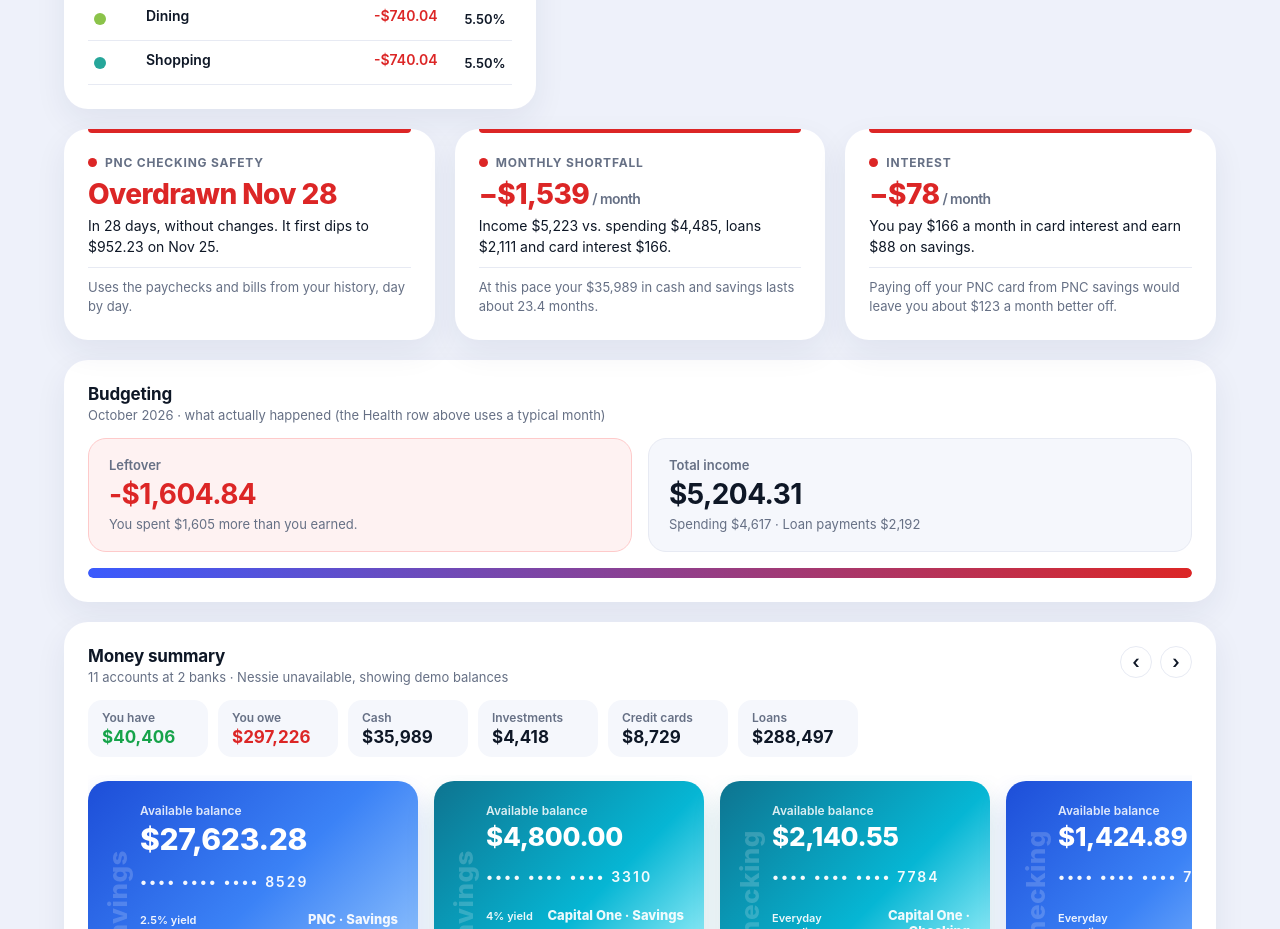
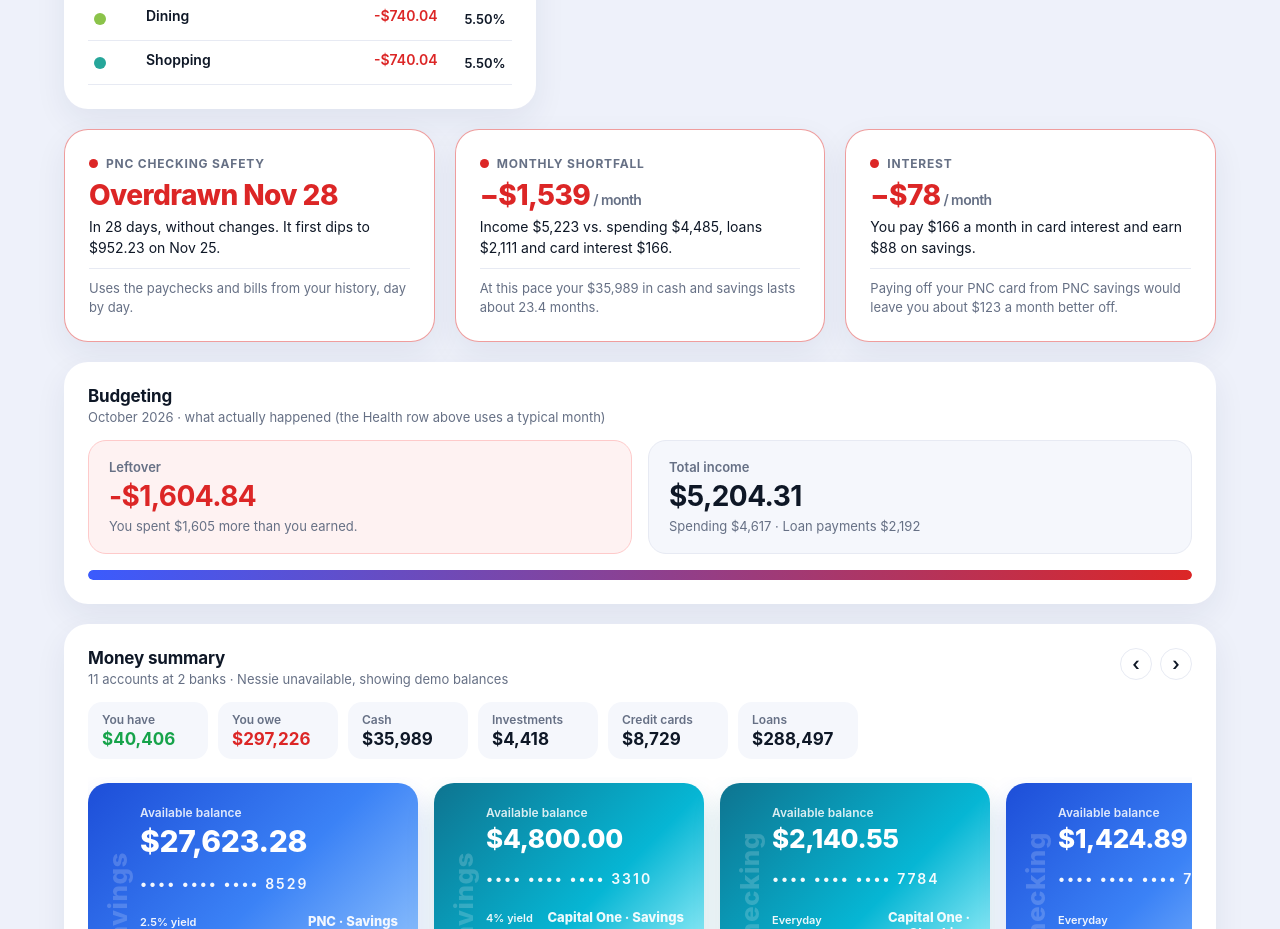
Before and after one commit to BarrettFulwiler/Foresight_HackUTDZeroDay, a Next.js app: page /dashboard in a window 1280 px wide. Shown: the part 960-1889 px from the top of the page. Built offline with nearby package versions, Linux system fonts and the light colour scheme.

Commit message:
Show health card status as a tinted outline instead of a top bar
A bar along the top edge of a rounded card bends or floats at the
corners; an outline follows the card shape cleanly.

```diff
--- a/app/dashboard/dashboard.module.css
+++ b/app/dashboard/dashboard.module.css
@@ -1215,24 +1215,11 @@
 
 .healthCard {
   --status: var(--line);
-  --pad: 24px;
-  position: relative;
   display: grid;
   grid-template-rows: auto auto 1fr auto; /* label, value, detail, footer pinned to the bottom */
   gap: 6px;
-}
-
-/* Straight status bar at the top, inset to line up with the card's content edges
-   (a full-width border would bend around the rounded corners). */
-.healthCard::before {
-  content: "";
-  position: absolute;
-  top: 0;
-  left: var(--pad);
-  right: var(--pad);
-  height: 4px;
-  border-radius: 0 0 4px 4px;
-  background: var(--status);
+  /* Status shown as a tinted outline that follows the rounded corners (plus the dot and value color). */
+  border: 1.5px solid color-mix(in srgb, var(--status) 45%, transparent);
 }
 
 .h_bad {
@@ -1819,7 +1806,6 @@
   }
 
   .panel {
-    --pad: 18px;
     padding: 18px;
     border-radius: 20px;
   }
```
